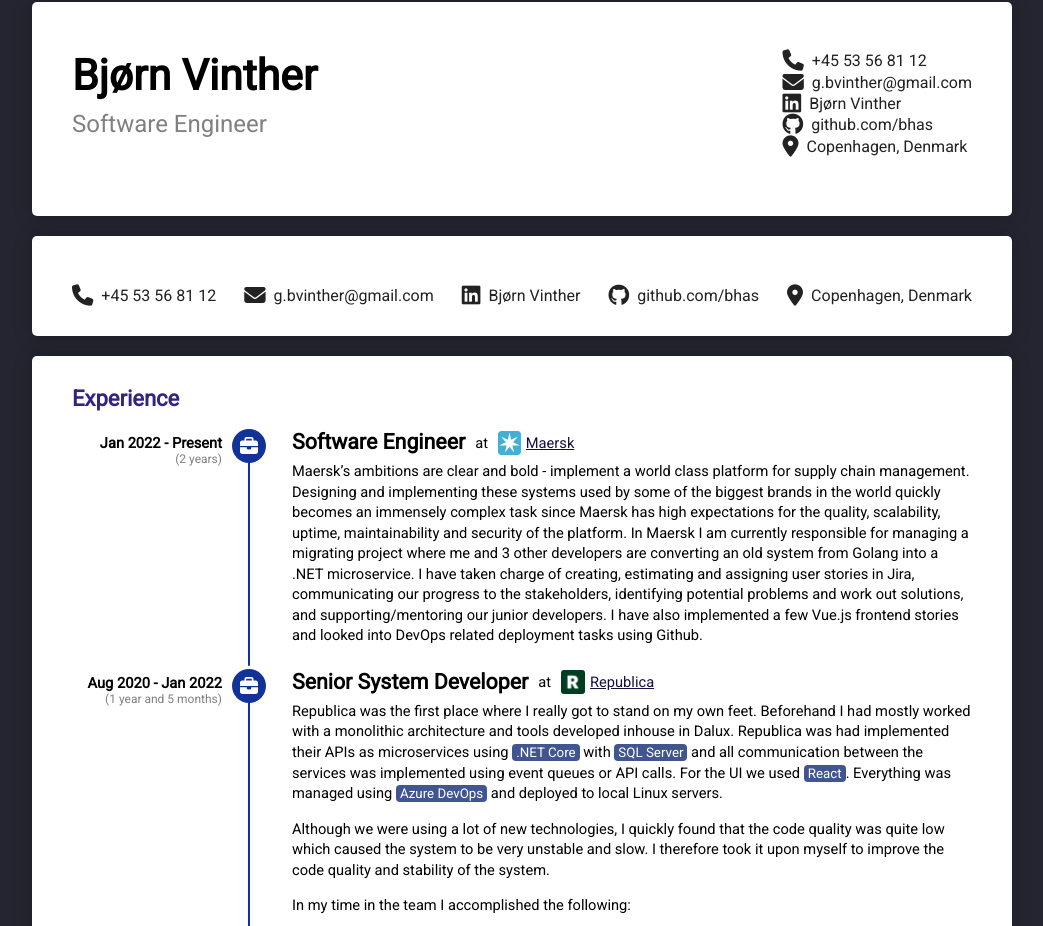
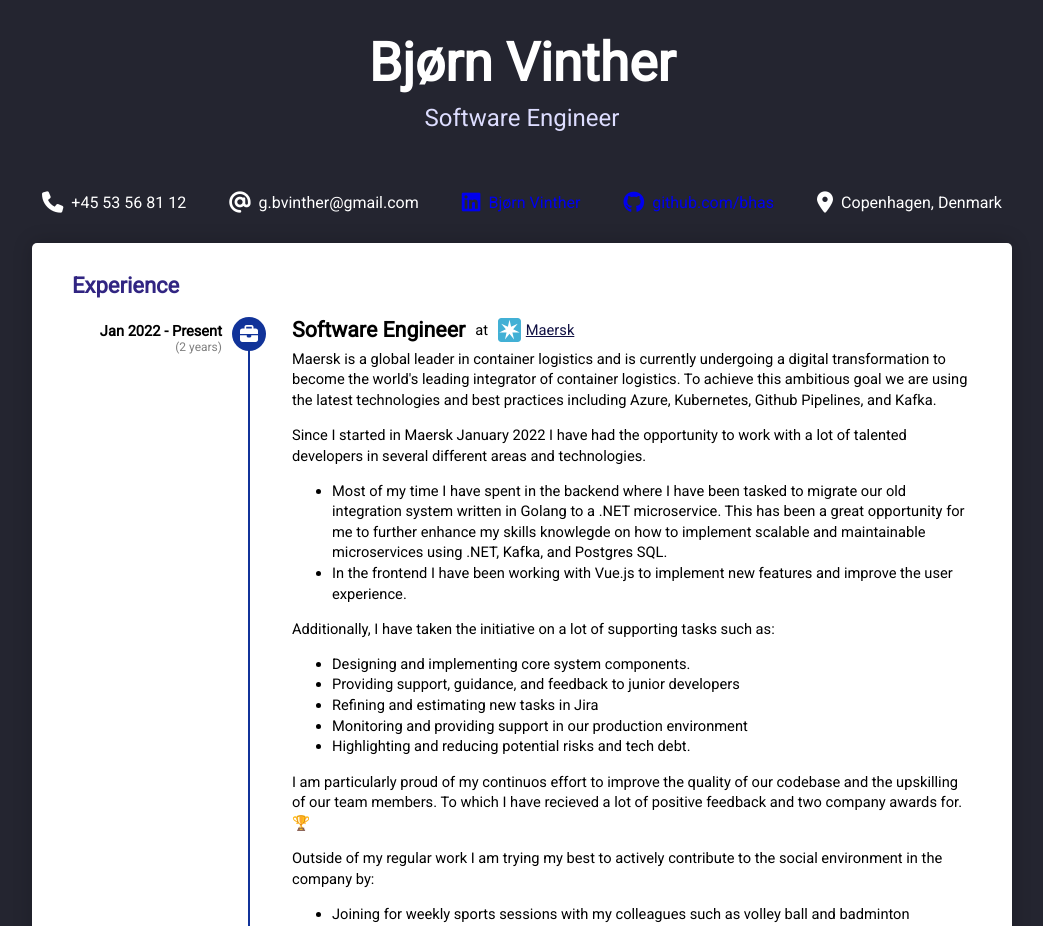
Before and after one commit to bhas/personal, a JavaScript app: page / in a window 1280 px wide. Shown: the part 36-962 px from the top of the page, without its empty margins (118-1161 px from the left). Built offline with nearby package versions, Linux system fonts and the light colour scheme.

Commit message:
add maersk description

```diff
--- /dev/null
+++ b/src/App.css
@@ -0,0 +1,20 @@
+.contact-info-container {
+  display: flex;
+  flex-direction: column;
+  align-items: center;
+  margin-top: 40px;
+  margin-bottom: 40px;
+}
+
+h1 {
+  color: white;
+  font-size: 40pt;
+  font-weight: 700;
+  margin: 0 0 10px 0;
+}
+
+.subtitle {
+  font-size: 1.5rem;
+  font-weight: 400;
+  color: #ddf;
+}
--- a/src/App.js
+++ b/src/App.js
@@ -1,11 +1,15 @@
 import ContactInfoSection from "./components/ContactInfoSection";
 import ExperienceSection from "./components/ExperienceSection";
 import ProjectsSection from "./components/ProjectsSection";
+import "./App.css";
 
 export default function App() {
   return (
     <>
-
+      <div className="contact-info-container">
+        <h1>Bjørn Vinther</h1>
+        <div className="subtitle">Software Engineer</div>
+      </div>
       <ContactInfoSection />
       <ExperienceSection />
       <ProjectsSection/>
--- a/src/components/ContactInfoSection.css
+++ b/src/components/ContactInfoSection.css
@@ -1,31 +1,6 @@
-
-
-.contact-info-container {
-    display: flex;
-    flex-direction: row;
-    justify-content: space-between;
-    align-items: start;
-}
-
-.contact-info-container div {
-  display: flex;
-  flex-direction: column;
-}
-
-h1 {
-  font-size: 32pt;
-  font-weight: 700;
-  margin: 0 0 10px 0;
-}
-
-.subtitle {
-  font-size: 1.5rem;
-  font-weight: 400;
-  margin-bottom: 3rem;
-  color: gray;
-}
-
 .tmp {
+  color: white;
+  margin: 20px;
   display: flex;
   flex-direction: row;
   align-items: center;
--- a/src/components/ContactInfoSection.js
+++ b/src/components/ContactInfoSection.js
@@ -6,29 +6,12 @@
 
 export default function ContactInfoSection() {
     return <>
-        <Card>
-            <div className="contact-info-container">
-                <div>
-                    <h1>Bjørn Vinther</h1>
-                    <div class="subtitle">Software Engineer</div>
-                </div>
-                <div className="contact-info">
-                    <IconLabel iconClass="fa-solid fa-phone" label="+45 53 56 81 12"/>
-                    <IconLabel iconClass="fa-solid fa-envelope" label="g.bvinther@gmail.com"/>
-                    <IconLabel iconClass="fa-brands fa-linkedin" label="Bjørn Vinther" url="https://www.linkedin.com/in/bj%C3%B8rn-vinther-402499bb/"/>
-                    <IconLabel iconClass="fa-brands fa-github" label="github.com/bhas" url="https://github.com/bhas"/>
-                    <IconLabel iconClass="fa-solid fa-location-dot" label="Copenhagen, Denmark"/>
-                </div>
-            </div>
-        </Card>
-        <Card>
-                <div className="tmp">
-                    <IconLabel iconClass="fa-solid fa-phone" label="+45 53 56 81 12"/>
-                    <IconLabel iconClass="fa-solid fa-envelope" label="g.bvinther@gmail.com"/>
-                    <IconLabel iconClass="fa-brands fa-linkedin" label="Bjørn Vinther" url="https://www.linkedin.com/in/bj%C3%B8rn-vinther-402499bb/"/>
-                    <IconLabel iconClass="fa-brands fa-github" label="github.com/bhas" url="https://github.com/bhas"/>
-                    <IconLabel iconClass="fa-solid fa-location-dot" label="Copenhagen, Denmark"/>
-                </div>
-        </Card>
+        <div className="tmp">
+            <IconLabel iconClass="fa-solid fa-phone" label="+45 53 56 81 12"/>
+            <IconLabel iconClass="fa-solid fa-at" label="g.bvinther@gmail.com"/>
+            <IconLabel iconClass="fa-brands fa-linkedin" label="Bjørn Vinther" url="https://www.linkedin.com/in/bj%C3%B8rn-vinther-402499bb/"/>
+            <IconLabel iconClass="fa-brands fa-github" label="github.com/bhas" url="https://github.com/bhas"/>
+            <IconLabel iconClass="fa-solid fa-location-dot" label="Copenhagen, Denmark"/>
+        </div>
     </>
 }
--- a/src/components/ExperienceSection.js
+++ b/src/components/ExperienceSection.js
@@ -12,10 +12,61 @@
         endDate={null}
         type={"work"}
       >
-        <p>Maersk’s ambitions are clear and bold - implement a world class platform for supply chain management. Designing and implementing these systems used by some of the biggest brands in the world quickly becomes an immensely complex task since Maersk has high expectations for the quality, scalability, uptime, maintainability and security of the platform.
-    In Maersk I am currently responsible for managing a migrating project where me and 3 other developers  are converting an old system from Golang into a  .NET microservice. I have taken charge of  creating, estimating and assigning user stories in Jira, communicating our progress to the stakeholders, identifying potential problems and work out solutions, and supporting/mentoring our junior developers.
-    I have also implemented a few Vue.js frontend stories and looked into DevOps related deployment tasks using Github.
-    </p>
+
+        <p>
+          Maersk is a global leader in container logistics and is currently undergoing a digital transformation to become the world's leading integrator of container logistics.
+          To achieve this ambitious goal we are using the latest technologies and best practices including Azure, Kubernetes, Github Pipelines, and Kafka.
+        </p>
+
+        <p>
+          Since I started in Maersk January 2022 I have had the opportunity to work with a lot of talented developers in several different areas and technologies.
+          <ul>
+            <li>
+              Most of my time I have spent in the backend where I have been tasked to migrate our old integration system written in Golang to a .NET microservice.
+              This has been a great opportunity for me to further enhance my skills knowlegde on how to implement scalable and maintainable microservices using .NET, Kafka, and Postgres SQL.
+            </li>
+            <li>
+              In the frontend I have been working with Vue.js to implement new features and improve the user experience.
+            </li>
+          </ul>
+
+          Additionally, I have taken the initiative on a lot of supporting tasks such as:
+          <ul>
+            <li>
+              Designing and implementing core system components.
+            </li>
+            <li>
+              Providing support, guidance, and feedback to junior developers
+            </li>
+            <li>
+              Refining and estimating new tasks in Jira
+            </li>
+            <li>
+              Monitoring and providing support in our production environment
+            </li>
+            <li>
+              Highlighting and reducing potential risks and tech debt.
+            </li>
+          </ul>
+        </p>
+        <p>
+          I am particularly proud of my continuos effort to improve the quality of our codebase and the upskilling of our team members.
+          To which I have recieved a lot of positive feedback and two company awards for. 🏆
+        </p>
+        <p>
+          Outside of my regular work I am trying my best to actively contribute to the social environment in the company by:
+          <ul>
+            <li>
+              Joining for weekly sports sessions with my colleagues such as volley ball and badminton
+            </li>
+            <li>
+              Arrange board game sessions
+            </li>
+            <li>
+              Remember and celebrate birthdays and other special occasions
+            </li>
+          </ul>
+        </p>
       </HistoryEntry>
 
       <HistoryEntry
@@ -102,6 +153,12 @@
                 </li>
             </ul>
         </p>
+
+        <p>
+          I formed a lot of good friendships at Dalux, friendships that are still strong today.
+          Dalux' great culture inspired me to take the initiative to arrange social events such as football, friday bars, and beach trips.
+          I believe that a good culture is essential for a good work environment and I believe that my efforts helped create a great culture at Dalux.
+        </p>
         <p>
             After 3 years I decided to leave Dalux because I wanted to try something new and I was curious to see what challenges I would find in other companies.
         </p>
--- a/src/components/IconLabel.css
+++ b/src/components/IconLabel.css
@@ -1,6 +1,10 @@
+
+.icon-label:visited {
+  color: inherit;
+}
 
 .icon-label {
-  color: #222;
+  /* color: #222; */
   font-size: 12pt;
   /* margin-top: 15px; */
   /* padding: 5px 10px; */
--- a/src/components/ProjectsSection.js
+++ b/src/components/ProjectsSection.js
@@ -15,6 +15,7 @@
                 <p>
                     I have have always loved learning and teaching, and HackYourFuture is a great opportunity for me to do both while also helping people in need.
                     Since I joined, I have taught students how to code in <span className="badge">Javascript</span>, <span className="badge">SQL</span>, and <span className="badge">React</span> and provided them feedback and guidance on their projects.
+                    It has also enabled my to connect with a lot of talented people with different backgrounds and cultures, which is still an enjoyable and great learning experience for me.
                 </p>
             </Project>
 
```
